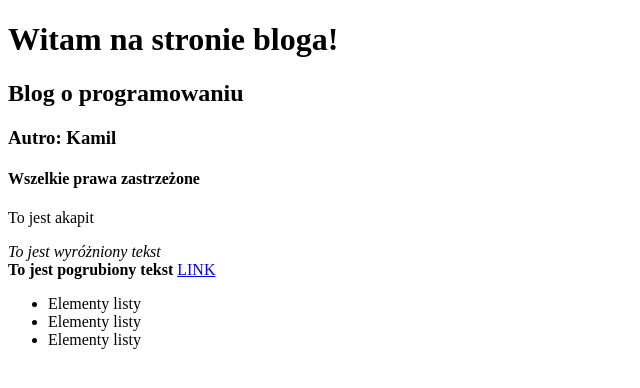
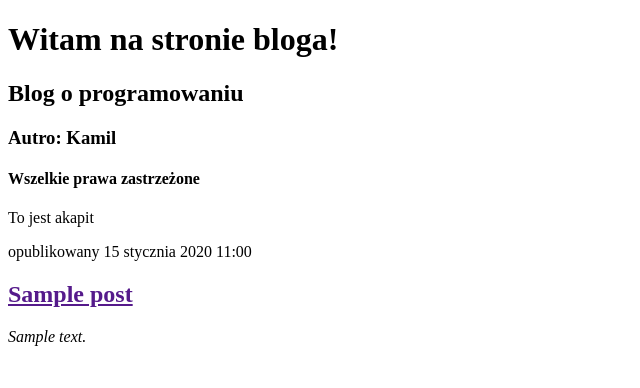
Before and after one commit to kolakoms/djangoblok, a Django app: page / in a window 1280 px wide. Shown: the top 388 px of the page, without its empty margins (0-640 px from the left). Run offline with Django 4.2, Linux system fonts and the light colour scheme; tables that the repository leaves empty hold one stand-in row (values such as "Sample post").

Commit message:
Dokonaliśmy zmian pliku html

```diff
--- a/blog/templates/blog/post_list.html
+++ b/blog/templates/blog/post_list.html
@@ -12,20 +12,21 @@
         <h4>Wszelkie prawa zastrzeżone</h4>
         <p>To jest akapit</p>
     </div>
+    {% comment "Komentarz autora" %}
+    Tutaj lista postów
+    {% endcomment %}
+        {% for post in posts %}
+    <div>
+
+        <p>opublikowany {{post.publish_date}}</p>
+        <h2><a href="">{{ post.title }}</a></h2>
+        <em>{{ post.text|linebreaksbr }}</em>
+    </div>
+    {% endfor %}
+
 
     <div>
-        <em>To jest wyróżniony tekst</em><br>
-        <strong>To jest pogrubiony tekst</strong>
-        <a href="http://strefakursów.pl">LINK</a>
-    </div>
 
-    <div>
-        <ul>
-            <li>Elementy listy</li>
-            <li>Elementy listy</li>
-            <li>Elementy listy</li>
-
-        </ul>
     </div>
 </body>
 </html>
--- a/blog/views.py
+++ b/blog/views.py
@@ -1,4 +1,6 @@
 from django.shortcuts import render
-
+from .models import Post
+from django.utils import  timezone
 def post_list(request):
-    return render(request, 'blog/post_list.html', {})
+    posts = Post.objects.filter(publish_date__lte=timezone.now()).order_by('publish_date')
+    return render(request, 'blog/post_list.html', {'posts': posts})
```
